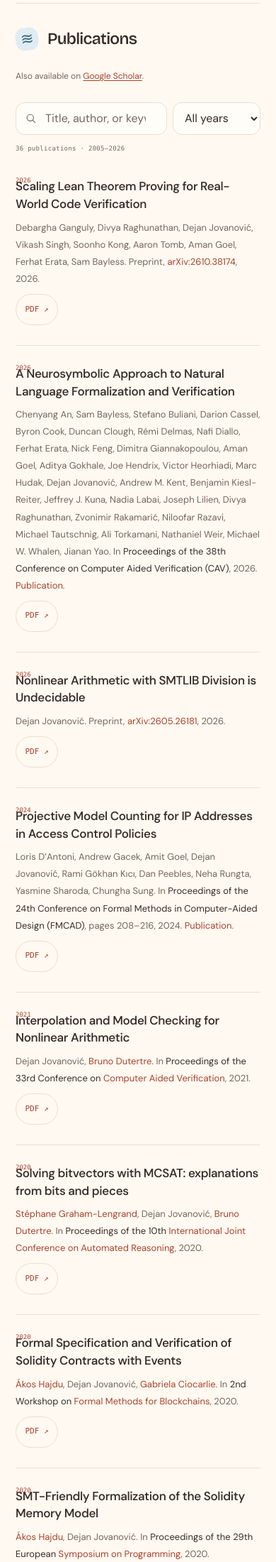
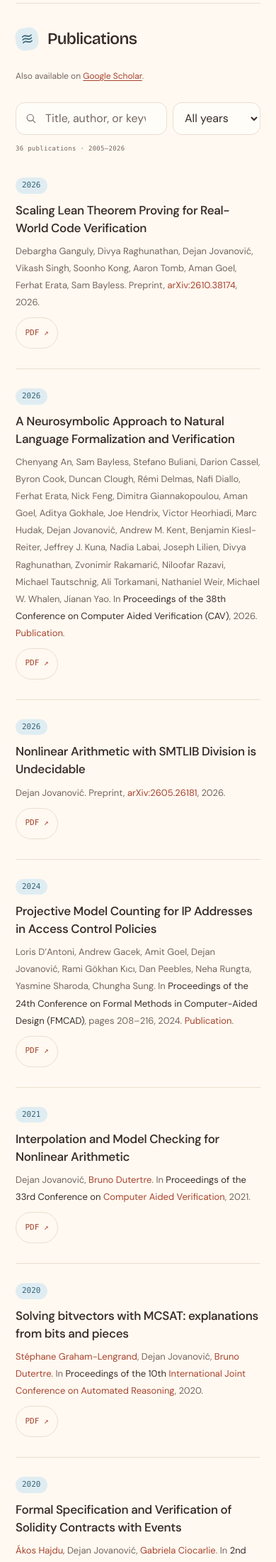
Before and after one commit to dddejan/dddejan.github.io, a Jekyll site: the page built from index.md, in a window 390 px wide. Shown: the part 2813-5013 px from the top of the page at 71% size. Built offline with Jekyll 4.4.1, drawn with Linux system fonts in a browser that asks for light colours.

Commit message:
Fix publication year badges on mobile

```diff
--- a/_layouts/default.html
+++ b/_layouts/default.html
@@ -14,10 +14,10 @@
     <meta name="twitter:card" content="summary">
     <link rel="preload" href="{{ '/assets/fonts/dm-sans-normal-latin.woff2' | relative_url }}" as="font" type="font/woff2" crossorigin>
     <link rel="preload" href="{{ '/assets/fonts/bricolage-grotesque-latin.woff2' | relative_url }}" as="font" type="font/woff2" crossorigin>
-    <link rel="stylesheet" href="{{ '/assets/css/site.css' | relative_url }}">
+    <link rel="stylesheet" href="{{ '/assets/css/site.css' | relative_url }}?v={{ site.time | date: '%s' }}">
     <link rel="alternate" type="application/rss+xml" title="{{ site.title | escape }} — Writing" href="{{ '/feed.xml' | relative_url }}">
     <link rel="icon" href="{{ '/assets/favicon.svg' | relative_url }}" type="image/svg+xml">
-    <script src="{{ '/assets/js/site.js' | relative_url }}" defer></script>
+    <script src="{{ '/assets/js/site.js' | relative_url }}?v={{ site.time | date: '%s' }}" defer></script>
   </head>
   <body>
     <a class="skip-link" href="#main">Skip to content</a>
--- a/assets/css/site.css
+++ b/assets/css/site.css
@@ -303,8 +303,8 @@ button.current-role:hover { transform: rotate(-.5deg) translateY(-2px); box-shad
   .projects-section li > a:first-of-type { font-size: 16px; }
   .papers-section ol > li > a:first-of-type { font-size: 17px; }
   .papers-section ol > li { font-size: 13px; }
-  .publications-ready > li { padding-left: 0 !important; padding-top: 47px; }
-  .publication-year { top: 23px; font-size: 9px; }
+  .publications-ready > li { padding-left: 0 !important; padding-top: 25px; }
+  .publication-year { position: static; display: block; width: fit-content; margin-bottom: 11px; padding: 3px 9px; border-radius: 50px; background: #dfedf2; color: #37667b; font-size: 11px; font-weight: 500; line-height: 1.5; }
   .publication-controls { gap: 8px; }
   .publication-controls select { flex: 0 0 124px; width: 124px; font-size: 16px; }
   .search-field input { font-size: 16px; }
```
